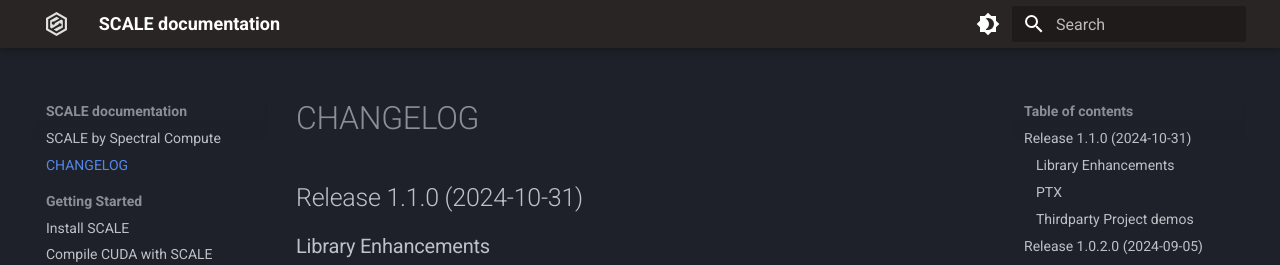
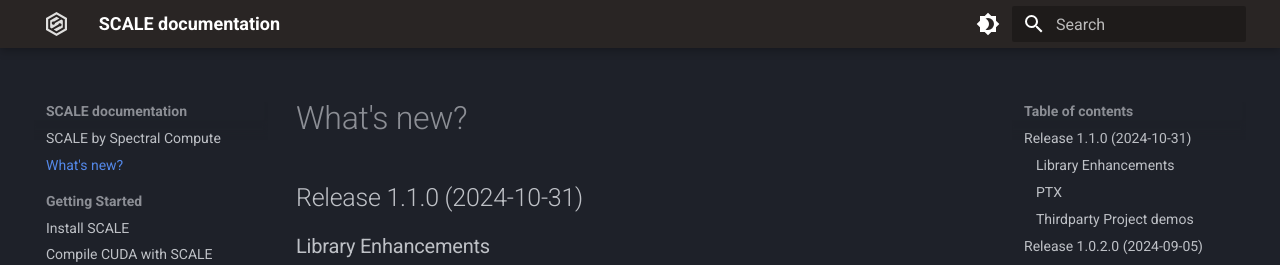
Before and after one commit to spectral-compute/scale-docs, an MkDocs documentation site: the page built from docs/manual/CHANGELOG.md, in a window 1280 px wide and 900 px high. Shown: the top 265 px of the window. Built offline with MkDocs 1.6.1 and Material for MkDocs 9.7.7, drawn with Linux system fonts in a browser that asks for light colours.

Commit message:
Change title of changelog back

```diff
--- a/docs/manual/CHANGELOG.md
+++ b/docs/manual/CHANGELOG.md
@@ -1,3 +1,5 @@
+# What's new?
+
 ## Release 1.1.0 (2024-10-31)
 
 ### Library Enhancements
```
